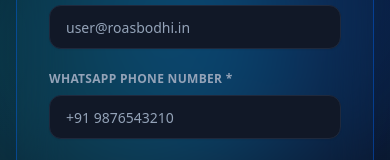
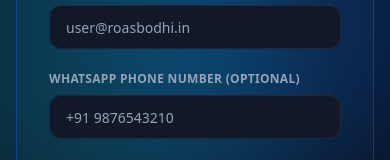
Before and after one commit to aniketpro101-hub/VOXORA, a Next.js app in the folder frontend/: page /register in a window 390 px wide. Shown: the part 404-564 px from the top of the page. Built offline with nearby package versions, Linux system fonts and the light colour scheme; no server answers.

Commit message:
fix(register-form): make WhatsApp phone number field optional in user registration page

```diff
--- a/frontend/src/app/(auth)/register/page.tsx
+++ b/frontend/src/app/(auth)/register/page.tsx
@@ -97,12 +97,11 @@ export default function RegisterPage() {
             />
 
             <Input
-              label="WhatsApp Phone Number *"
+              label="WhatsApp Phone Number (Optional)"
               type="tel"
               placeholder="+91 9876543210"
               value={phone}
               onChange={(e) => setPhone(e.target.value)}
-              required
             />
 
             <Input
```
